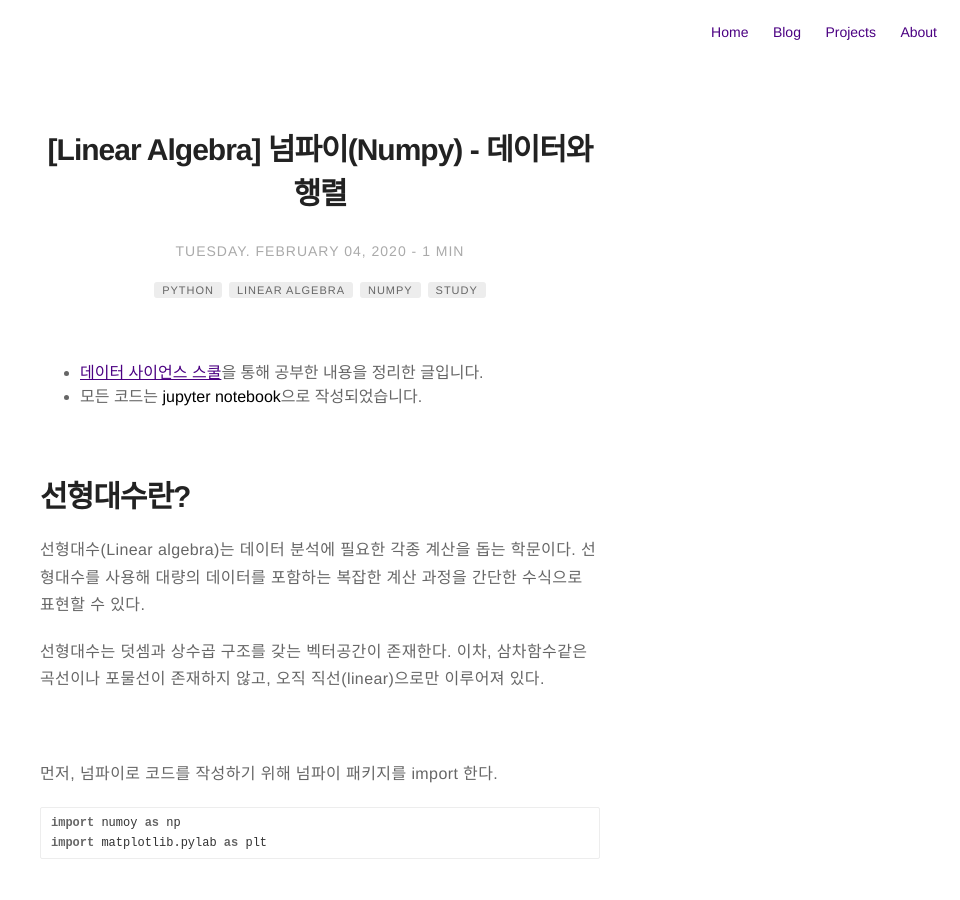
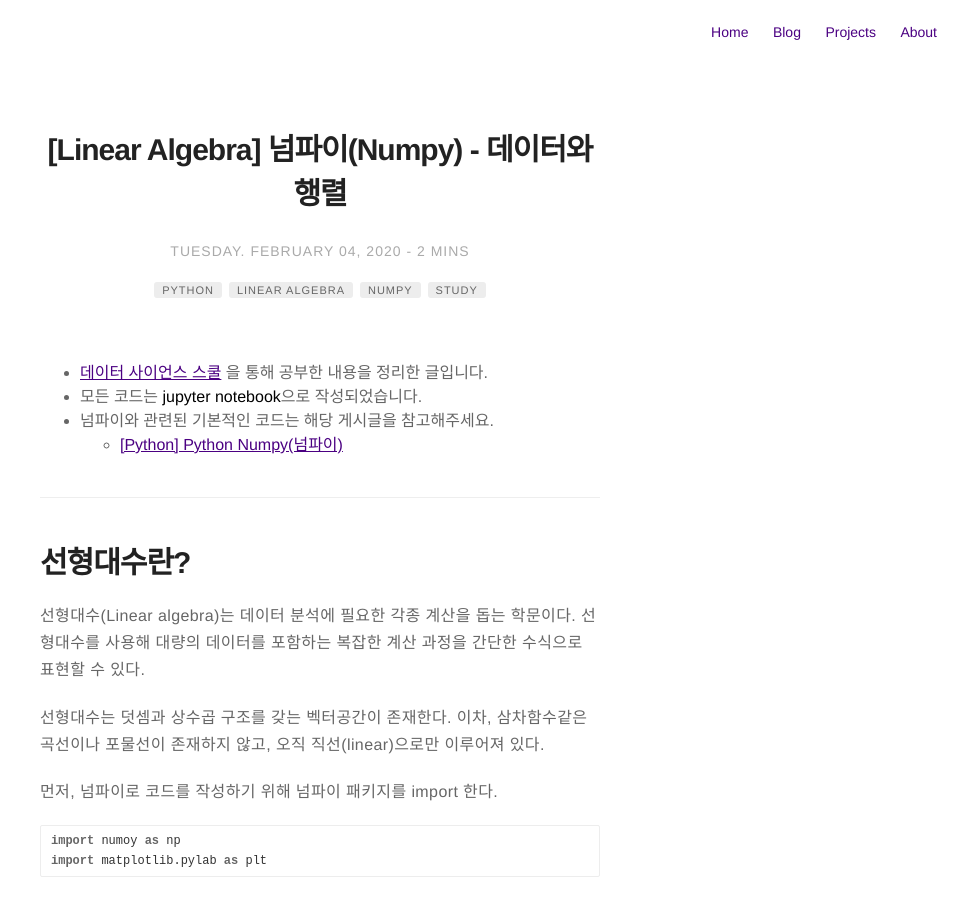
Before and after one commit to hoojeong-dev/gnwjd309.github.io, a Jekyll site: the page built from _posts/2020-02-04-liner-algebra-1.md, in a window 1280 px wide and 900 px high. Shown: the whole window, without its empty margins (320-1280 px from the left). Built offline with Jekyll 4.4.1, drawn with Linux system fonts in a browser that asks for light colours; some of the changed text lies outside the part shown.

Commit message:
edit post

````diff
--- a/_posts/2020-02-04-liner-algebra-1.md
+++ b/_posts/2020-02-04-liner-algebra-1.md
@@ -13,17 +13,17 @@ category: blog
 author: Hoojeong Kim
 description: linear algebra study
 ---
-- [데이터 사이언스 스쿨](https://datascienceschool.net/intro.html)을 통해 공부한 내용을 정리한 글입니다.
+- [데이터 사이언스 스쿨](https://datascienceschool.net/intro.html){:target="_blank"} 을 통해 공부한 내용을 정리한 글입니다.
 - 모든 코드는 **jupyter notebook**으로 작성되었습니다.
+- 넘파이와 관련된 기본적인 코드는 해당 게시글을 참고해주세요.
+    - [[Python] Python Numpy(넘파이)](https://hoojeong.dev/python-study-2/){:target="_blank"}
 
-<br>
+---
 
 # 선형대수란?
 선형대수(Linear algebra)는 데이터 분석에 필요한 각종 계산을 돕는 학문이다. 선형대수를 사용해 대량의 데이터를 포함하는 복잡한 계산 과정을 간단한 수식으로 표현할 수 있다.
 
 선형대수는 덧셈과 상수곱 구조를 갖는 벡터공간이 존재한다. 이차, 삼차함수같은 곡선이나 포물선이 존재하지 않고, 오직 직선(linear)으로만 이루어져 있다.
-
-<br>
 
 먼저, 넘파이로 코드를 작성하기 위해 넘파이 패키지를 import 한다.
 
@@ -48,7 +48,6 @@ pylab는 대부분의 matplotlib.pyplot와 numpy를 하나의 네임스페이스
 실습에서는 pylab를 사용했지만, 나는 pyplot를 사용하려고 한다.
 
 ---
-<br>
 
 # 데이터의 유형
 선형대수에서 다루는 데이터는 개수나 형태에 따라 다음과 같이 나뉜다.
@@ -56,14 +55,12 @@ pylab는 대부분의 matplotlib.pyplot와 numpy를 하나의 네임스페이스
  - 벡터(vector)
  - 행렬(matrix)
  - 텐서(tensor)
-<br>
 
 ## __스칼라__
 스칼라는 하나의 숫자로 이루어진 것을 말한다. (상수 = 스칼라)
 ```
                                     x ∈ R
 ```
-<br>
 
 ## __벡터__
 고등학교 때 배웠다면, 쉽게(?) 이해할 수 있는 개념이다. 벡터는 여러 개의 숫자가 특정한 순서대로 모여있는 것을 말한다.
@@ -73,13 +70,18 @@ pylab는 대부분의 matplotlib.pyplot와 numpy를 하나의 네임스페이스
 
 이때 벡터는 가로가 행(row), 세로가 열(column)의 형태를 갖는다.
 ```
-                                    x = ⎡ a, b ⎤
-                                        ⎣ c, d ⎦
+                                x = ⎡ a, b ⎤
+                                    ⎣ c, d ⎦
 ```
 하나의 벡터를 이루는 데이터의 개수가 n개이면, 이 벡터를 n차원 벡터라고 한다.
 ```
-                                    x = ⎡ x1 ⎤
-                                        ⎢ x2 ⎥
-                                        ⎢ .. ⎥
-                                        ⎣ xN ⎦
+                                x = ⎡ x1 ⎤
+                                    ⎢ x2 ⎥
+                                    ⎢ .. ⎥
+                                    ⎣ xN ⎦
 ```
+* __특징 벡터__
+    * 데이터 벡터가 예측 문제에서 입력 데이터로 사용되면, 이를 __특징 벡터(feature vector)__ 라고 한다.
+
+
+## 연습문제 2.1.1
````
